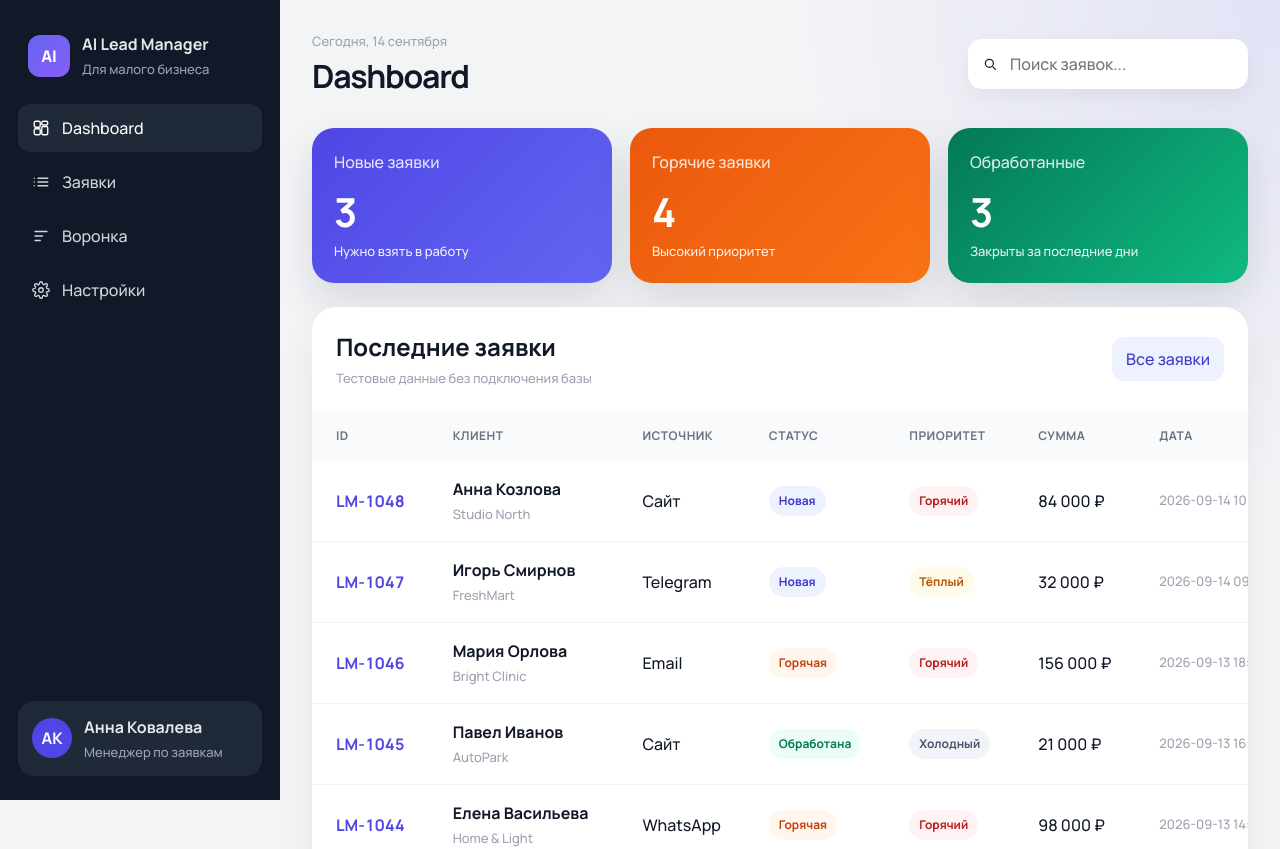
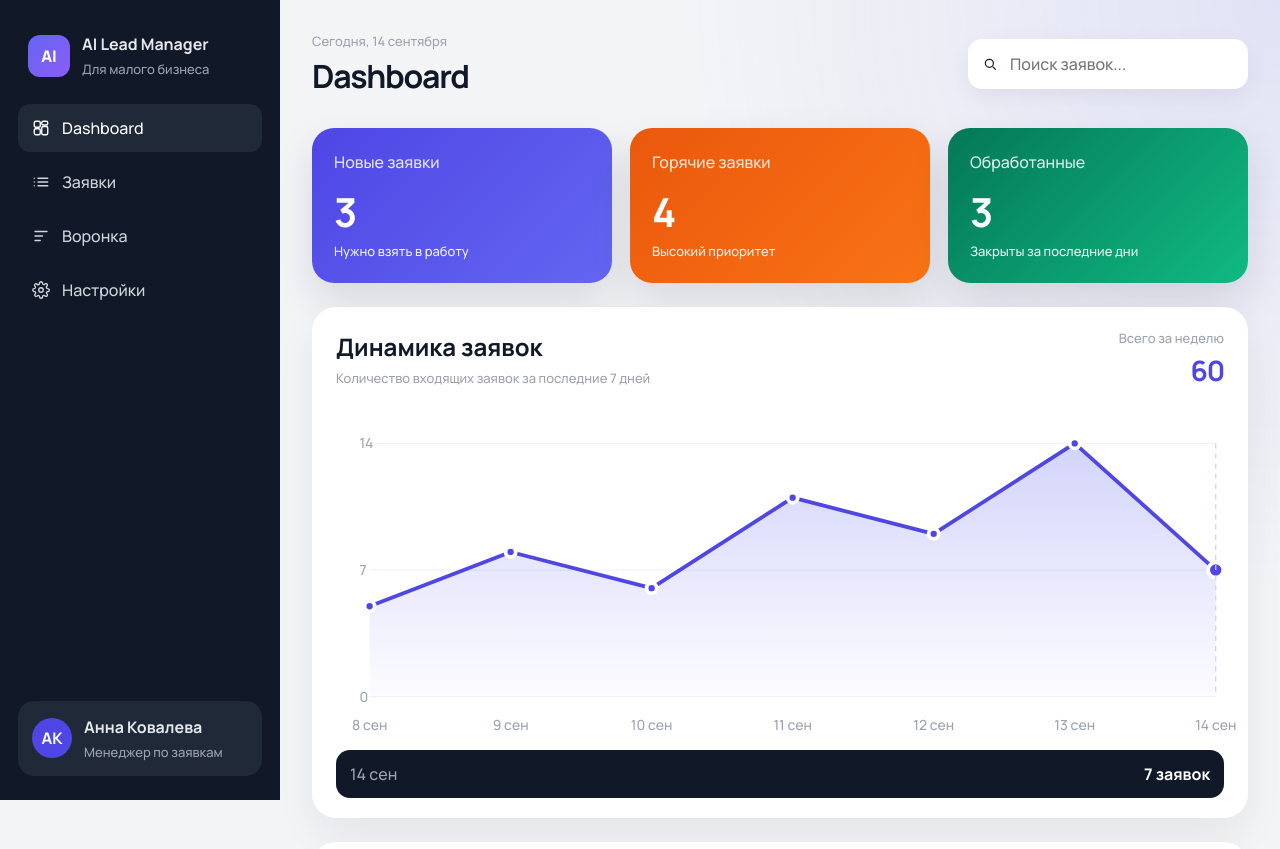
Before and after one commit to aleksey-ty/Vibe-coding, a React (Vite) app: page / in a window 1280 px wide. Shown: the top 849 px of the page. Built offline with nearby package versions, Linux system fonts and the light colour scheme.

Commit message:
Add lead trend chart and prioritization

```diff
--- a/src/App.css
+++ b/src/App.css
@@ -246,6 +246,85 @@
   color: #4338ca;
 }
 
+.chart-panel .panel-header {
+  align-items: flex-start;
+}
+
+.chart-total {
+  text-align: right;
+}
+
+.chart-total span {
+  display: block;
+  color: #9ca3af;
+  font-size: 13px;
+}
+
+.chart-total strong {
+  font-size: 28px;
+  letter-spacing: -0.04em;
+  color: #4f46e5;
+}
+
+.chart-body {
+  padding: 0 12px 20px;
+}
+
+.chart-body svg {
+  display: block;
+  width: 100%;
+  height: auto;
+}
+
+.chart-grid {
+  stroke: #eef2f7;
+  stroke-width: 1;
+}
+
+.chart-axis,
+.chart-label {
+  fill: #9ca3af;
+  font-size: 11px;
+}
+
+.chart-line {
+  fill: none;
+  stroke: #4f46e5;
+  stroke-width: 3;
+  stroke-linecap: round;
+  stroke-linejoin: round;
+}
+
+.chart-dot {
+  fill: #4f46e5;
+  stroke: #ffffff;
+  stroke-width: 3;
+}
+
+.chart-guide {
+  stroke: #c7d2fe;
+  stroke-dasharray: 4 4;
+}
+
+.chart-tooltip {
+  display: flex;
+  justify-content: space-between;
+  align-items: center;
+  margin: 8px 12px 0;
+  padding: 12px 14px;
+  border-radius: 14px;
+  background: #111827;
+  color: #e5e7eb;
+}
+
+.chart-tooltip span {
+  color: #9ca3af;
+}
+
+.chart-tooltip strong {
+  color: white;
+}
+
 .table-wrap {
   overflow-x: auto;
 }
@@ -318,6 +397,37 @@ tbody tr + tr {
   color: #475569;
 }
 
+.badge.heat-hot::before,
+.badge.heat-warm::before,
+.badge.heat-cold::before {
+  content: '';
+  width: 8px;
+  height: 8px;
+  margin-right: 6px;
+  border-radius: 50%;
+  background: currentColor;
+}
+
+.badge.heat-hot::before {
+  box-shadow: 0 0 0 3px rgba(185, 28, 28, 0.16);
+}
+
+tbody tr.row-hot {
+  background: #fff8f8;
+}
+
+tbody tr.row-hot td:first-child {
+  box-shadow: inset 4px 0 0 #ef4444;
+}
+
+tbody tr.row-warm td:first-child {
+  box-shadow: inset 4px 0 0 #f59e0b;
+}
+
+tbody tr.row-cold td:first-child {
+  box-shadow: inset 4px 0 0 #94a3b8;
+}
+
 .backdrop {
   display: none;
 }
--- a/src/App.jsx
+++ b/src/App.jsx
@@ -1,5 +1,6 @@
 import { useMemo, useState } from 'react'
-import { getDashboardStats, leads } from './data/leads'
+import LeadsTrendChart from './components/LeadsTrendChart'
+import { getDashboardStats, leads, sortLeadsByPriority } from './data/leads'
 import './App.css'
 
 const navItems = [
@@ -98,6 +99,8 @@ export default function App() {
 }
 
 function Dashboard({ stats, onOpenLeads }) {
+  const prioritizedLeads = useMemo(() => sortLeadsByPriority(leads), [])
+
   return (
     <section className="content">
       <div className="stats">
@@ -124,11 +127,13 @@ function Dashboard({ stats, onOpenLeads }) {
         </article>
       </div>
 
+      <LeadsTrendChart />
+
       <div className="panel">
         <div className="panel-header">
           <div>
             <h2>Последние заявки</h2>
-            <p>Тестовые данные без подключения базы</p>
+            <p>Тестовые данные, отсортированы по приоритету: горячие выше</p>
           </div>
           <button className="ghost" onClick={onOpenLeads}>Все заявки</button>
         </div>
@@ -147,8 +152,8 @@ function Dashboard({ stats, onOpenLeads }) {
               </tr>
             </thead>
             <tbody>
-              {leads.map((lead) => (
-                <tr key={lead.id}>
+              {prioritizedLeads.map((lead) => (
+                <tr key={lead.id} className={`row-${lead.heat}`}>
                   <td className="mono">{lead.id}</td>
                   <td>
                     <div className="client">
--- /dev/null
+++ b/src/components/LeadsTrendChart.jsx
@@ -0,0 +1,117 @@
+import { useMemo, useState } from 'react'
+import { weeklyLeadTrend } from '../data/leads'
+
+const width = 720
+const height = 260
+const padding = { top: 24, right: 16, bottom: 36, left: 36 }
+
+export default function LeadsTrendChart() {
+  const [activeIndex, setActiveIndex] = useState(weeklyLeadTrend.length - 1)
+  const chart = useMemo(() => buildChart(weeklyLeadTrend), [])
+  const active = weeklyLeadTrend[activeIndex]
+
+  return (
+    <div className="panel chart-panel">
+      <div className="panel-header">
+        <div>
+          <h2>Динамика заявок</h2>
+          <p>Количество входящих заявок за последние 7 дней</p>
+        </div>
+        <div className="chart-total">
+          <span>Всего за неделю</span>
+          <strong>{chart.total}</strong>
+        </div>
+      </div>
+
+      <div className="chart-body">
+        <svg
+          viewBox={`0 0 ${width} ${height}`}
+          role="img"
+          aria-label="График количества заявок за последние 7 дней"
+          onMouseLeave={() => setActiveIndex(weeklyLeadTrend.length - 1)}
+        >
+          <defs>
+            <linearGradient id="lead-area" x1="0" y1="0" x2="0" y2="1">
+              <stop offset="0%" stopColor="#6366f1" stopOpacity="0.28" />
+              <stop offset="100%" stopColor="#6366f1" stopOpacity="0.02" />
+            </linearGradient>
+          </defs>
+
+          {chart.grid.map((line) => (
+            <g key={line.value}>
+              <line x1={padding.left} x2={width - padding.right} y1={line.y} y2={line.y} className="chart-grid" />
+              <text x={padding.left - 8} y={line.y + 4} className="chart-axis">
+                {line.value}
+              </text>
+            </g>
+          ))}
+
+          <path d={chart.areaPath} fill="url(#lead-area)" />
+          <path d={chart.linePath} className="chart-line" />
+
+          {chart.points.map((point, index) => (
+            <g key={point.date}>
+              <rect
+                x={point.x - 28}
+                y={padding.top}
+                width="56"
+                height={height - padding.top - padding.bottom}
+                fill="transparent"
+                onMouseEnter={() => setActiveIndex(index)}
+              />
+              <circle cx={point.x} cy={point.y} r={activeIndex === index ? 6 : 4} className="chart-dot" />
+              <text x={point.x} y={height - 10} className="chart-label" textAnchor="middle">
+                {point.label}
+              </text>
+            </g>
+          ))}
+
+          {chart.points[activeIndex] ? (
+            <line
+              x1={chart.points[activeIndex].x}
+              x2={chart.points[activeIndex].x}
+              y1={padding.top}
+              y2={height - padding.bottom}
+              className="chart-guide"
+            />
+          ) : null}
+        </svg>
+
+        <div className="chart-tooltip">
+          <span>{active.label}</span>
+          <strong>{active.count} заявок</strong>
+        </div>
+      </div>
+    </div>
+  )
+}
+
+function buildChart(items) {
+  const max = Math.max(...items.map((item) => item.count), 1)
+  const innerWidth = width - padding.left - padding.right
+  const innerHeight = height - padding.top - padding.bottom
+  const step = items.length > 1 ? innerWidth / (items.length - 1) : innerWidth
+  const points = items.map((item, index) => {
+    const x = padding.left + step * index
+    const y = padding.top + innerHeight - (item.count / max) * innerHeight
+    return { ...item, x, y }
+  })
+
+  const linePath = points
+    .map((point, index) => `${index === 0 ? 'M' : 'L'} ${point.x} ${point.y}`)
+    .join(' ')
+  const areaPath = `${linePath} L ${points[points.length - 1].x} ${height - padding.bottom} L ${points[0].x} ${height - padding.bottom} Z`
+  const gridMax = Math.ceil(max / 2) * 2
+  const grid = [0, gridMax / 2, gridMax].map((value) => ({
+    value,
+    y: padding.top + innerHeight - (value / gridMax) * innerHeight,
+  }))
+
+  return {
+    points,
+    linePath,
+    areaPath,
+    grid,
+    total: items.reduce((sum, item) => sum + item.count, 0),
+  }
+}
--- a/src/data/leads.js
+++ b/src/data/leads.js
@@ -81,6 +81,16 @@ export const leads = [
   },
 ]
 
+export const weeklyLeadTrend = [
+  { date: '2026-09-08', label: '8 сен', count: 5 },
+  { date: '2026-09-09', label: '9 сен', count: 8 },
+  { date: '2026-09-10', label: '10 сен', count: 6 },
+  { date: '2026-09-11', label: '11 сен', count: 11 },
+  { date: '2026-09-12', label: '12 сен', count: 9 },
+  { date: '2026-09-13', label: '13 сен', count: 14 },
+  { date: '2026-09-14', label: '14 сен', count: 7 },
+]
+
 export function getDashboardStats(items) {
   return {
     newCount: items.filter((lead) => lead.status === 'new').length,
@@ -88,3 +98,21 @@ export function getDashboardStats(items) {
     processedCount: items.filter((lead) => lead.status === 'processed').length,
   }
 }
+
+const heatRank = { hot: 3, warm: 2, cold: 1 }
+const statusRank = { new: 3, hot: 2, processed: 1 }
+
+export function getLeadPriority(lead) {
+  const heat = heatRank[lead.heat] ?? 0
+  const status = statusRank[lead.status] ?? 0
+  return heat * 10 + status
+}
+
+export function sortLeadsByPriority(items) {
+  return [...items].sort((a, b) => {
+    const byPriority = getLeadPriority(b) - getLeadPriority(a)
+    if (byPriority !== 0) return byPriority
+    if (b.value !== a.value) return b.value - a.value
+    return b.createdAt.localeCompare(a.createdAt)
+  })
+}
```
